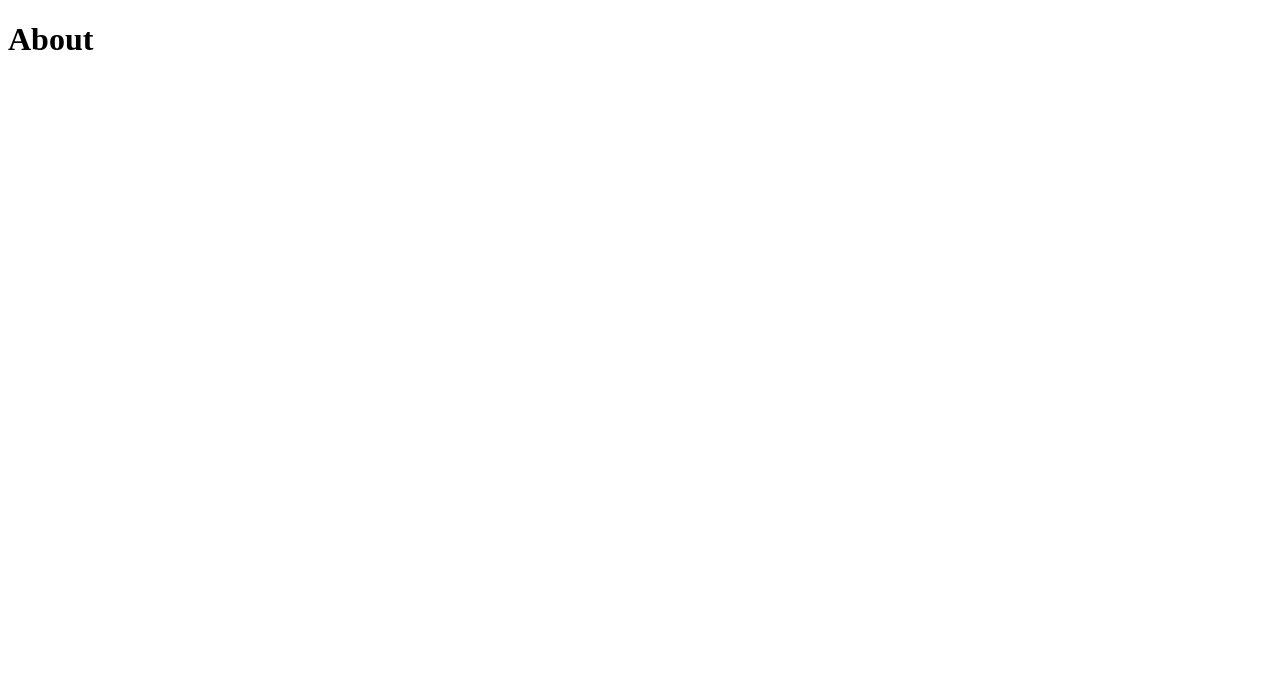
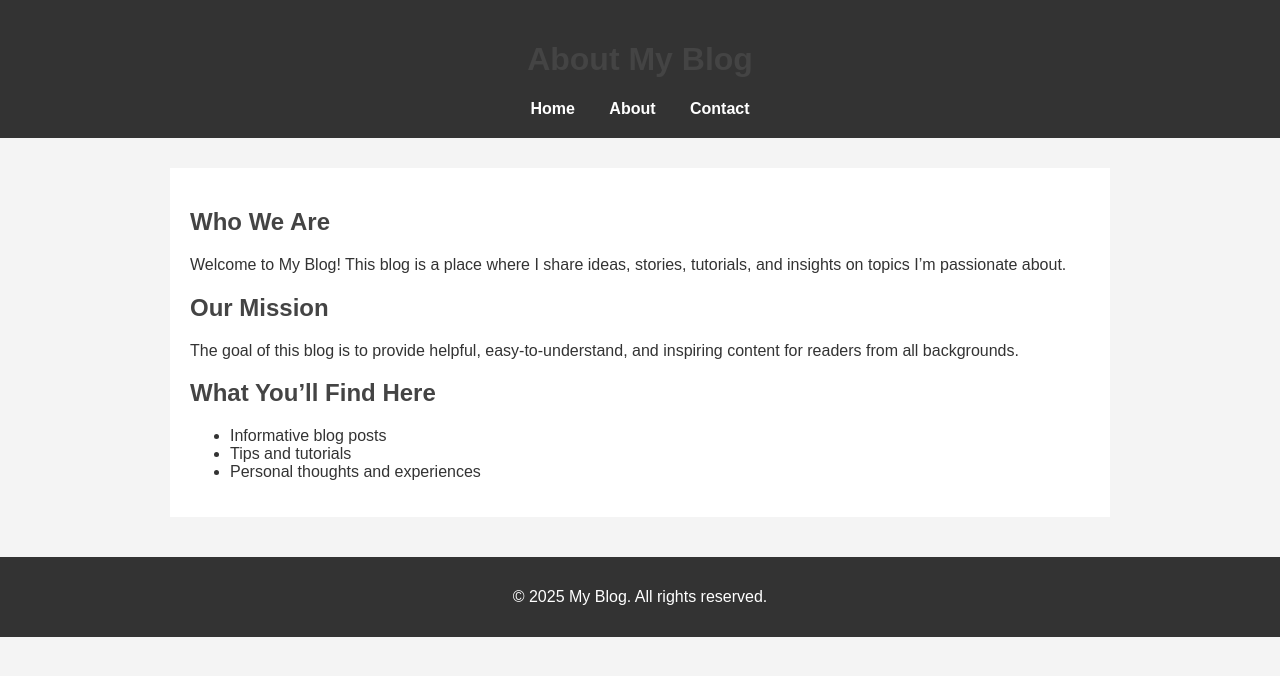
Before and after one commit to hemkishorepradhan2/Github-Practise, a plain HTML site: page about.html in a window 1280 px wide. Drawn offline with Linux system fonts and the light colour scheme.

Commit message:
Modified about code and added blog website about.

```diff
--- a/about.html
+++ b/about.html
@@ -3,11 +3,80 @@
 <head>
     <meta charset="UTF-8">
     <meta name="viewport" content="width=device-width, initial-scale=1.0">
-    <title>Document</title>
+    <title>About Us | My Blog</title>
+    <style>
+        body {
+            font-family: Arial, Helvetica, sans-serif;
+            margin: 0;
+            padding: 0;
+            background-color: #f4f4f4;
+            color: #333;
+        }
+        header {
+            background-color: #333;
+            color: #fff;
+            padding: 20px 0;
+            text-align: center;
+        }
+        nav a {
+            color: #fff;
+            margin: 0 15px;
+            text-decoration: none;
+            font-weight: bold;
+        }
+        .container {
+            max-width: 900px;
+            margin: 30px auto;
+            padding: 20px;
+            background: #fff;
+        }
+        h1, h2 {
+            color: #444;
+        }
+        footer {
+            text-align: center;
+            padding: 15px;
+            background-color: #333;
+            color: #fff;
+            margin-top: 40px;
+        }
+    </style>
 </head>
 <body>
-    <h1>
-        About
-    </h1>
+
+    <header>
+        <h1>About My Blog</h1>
+        <nav>
+            <a href="index.html">Home</a>
+            <a href="about.html">About</a>
+            <a href="contact.html">Contact</a>
+        </nav>
+    </header>
+
+    <div class="container">
+        <h2>Who We Are</h2>
+        <p>
+            Welcome to My Blog! This blog is a place where I share ideas, stories,
+            tutorials, and insights on topics I’m passionate about.
+        </p>
+
+        <h2>Our Mission</h2>
+        <p>
+            The goal of this blog is to provide helpful, easy-to-understand,
+            and inspiring content for readers from all backgrounds.
+        </p>
+
+        <h2>What You’ll Find Here</h2>
+        <ul>
+            <li>Informative blog posts</li>
+            <li>Tips and tutorials</li>
+            <li>Personal thoughts and experiences</li>
+        </ul>
+    </div>
+
+    <footer>
+        <p>&copy; 2025 My Blog. All rights reserved.</p>
+    </footer>
+
 </body>
 </html>
```
